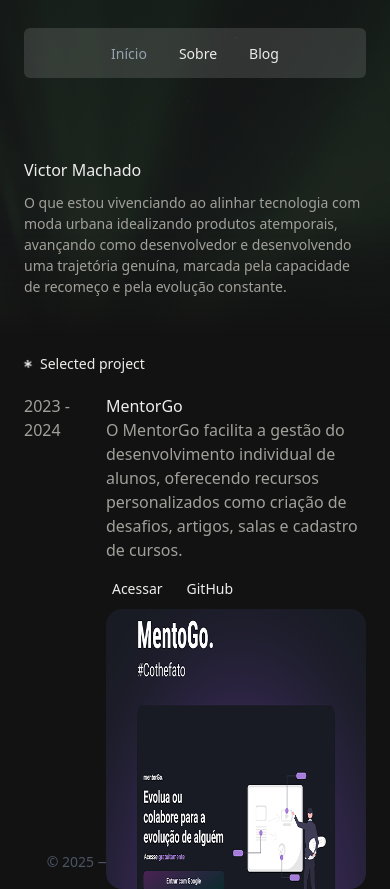
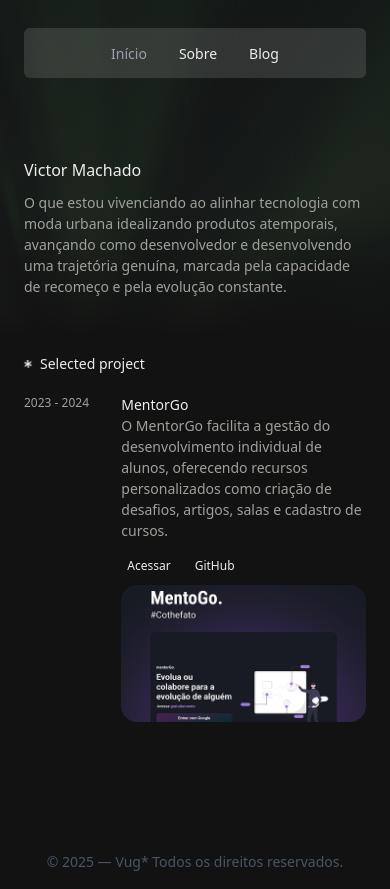
Before and after one commit to ciavhugo/vug-app, a Next.js app: page / in a window 390 px wide. Built offline with nearby package versions, Linux system fonts and the light colour scheme.

Commit message:
fix: refatorando acessibilidade

```diff
--- a/src/components/frames/ProjectCard/index.tsx
+++ b/src/components/frames/ProjectCard/index.tsx
@@ -20,16 +20,15 @@
   return (
     <section className="project-card">
       <div className="flex gap-8">
-        <h1 className="w-24 text-[#A1A09A]">
+        <h1 className="w-24 text-[#A1A09A] max-[606px]:text-[14px] max-[532px]:text-[12px]">
           {finalDate ? `${initialDate} - ${finalDate}` : initialDate}
         </h1>
         <div>
-          <h1 className="font-medium">{title}</h1>
-          <p className="max-w-[485px] text-[#A1A09A] ">
+          <h1 className="font-medium max-[606px]:text-[14px]">{title}</h1>
+          <p className="text-[#A1A09A] max-w-[485px] max-[600px]:max-w-[360px] max-[606px]:text-[14px]">
             {description}
           </p>
-
-          <div className="flex gap-6 mt-4 mb-2.5 text-[14px] ml-1.5">
+          <div className="flex gap-6 mt-4 mb-2.5 text-[14px] max-[606px]:text-[12px] ml-1.5">
             {projectLink && (
               <a
                 href={projectLink}
@@ -51,11 +50,20 @@
               </a>
             )}
           </div>
-
           <img
             src={imageUrl}
             alt={title}
-            className="w-full h-full max-w-[500px] max-h-[280px] rounded-2xl"
+            className="
+    w-full
+    h-auto
+    max-w-[500px]
+    max-h-[280px]
+    rounded-2xl
+    sm:max-w-[460px]
+    max-[640px]:max-w-[400px]
+    max-[480px]:max-w-[320px]
+    max-[360px]:max-w-[280px]
+"
           />
         </div>
       </div>
```
